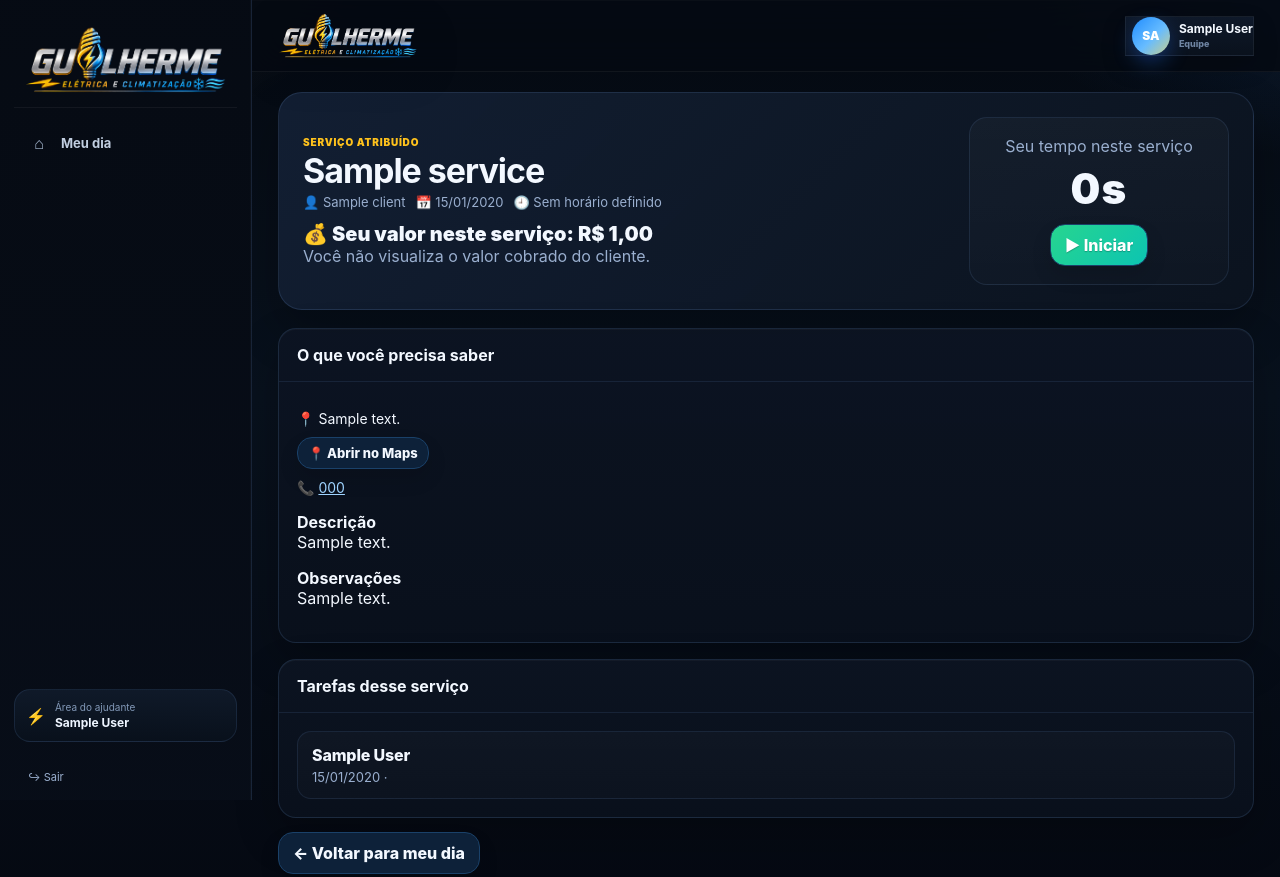
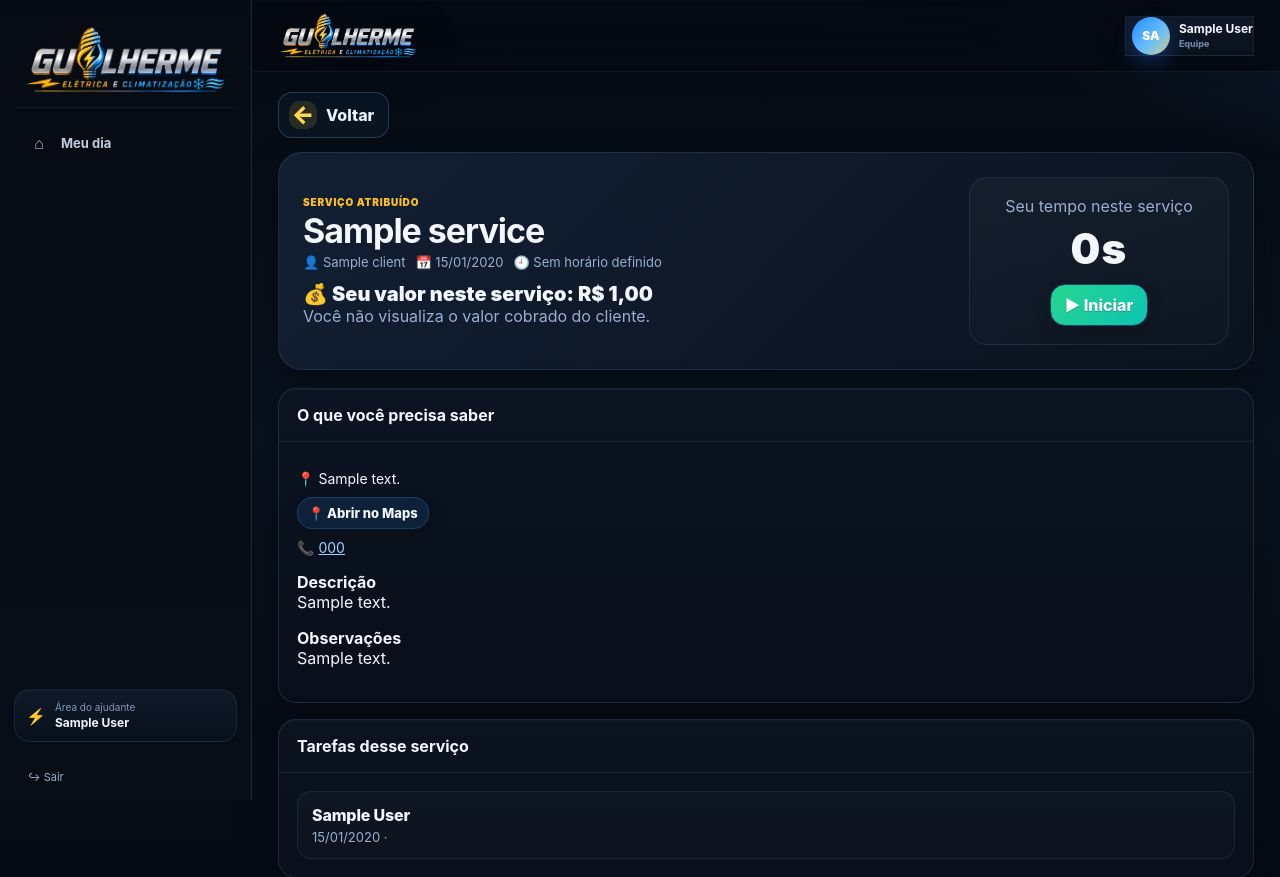
Before and after one commit to sketchJayJay/Guilherme-ELETRICISTA-APP, a Flask app: page /me/services/1 in a window 1280 px wide. Shown: the top 877 px of the page. Run offline with Flask 3, Linux system fonts and the light colour scheme; the visitor is signed in with stand-in values (Sample User, id 1); tables that the repository leaves empty hold one stand-in row (values such as "Sample post").

Commit message:
Add files via upload

```diff
--- a/static/style.css
+++ b/static/style.css
@@ -968,3 +968,55 @@ a.finance-summary-link:focus{outline:2px solid #fff;outline-offset:3px}
 @media(max-width:980px){.finance-cash-grid{grid-template-columns:repeat(2,minmax(0,1fr))}}
 @media(max-width:760px){.finance-result-strip{grid-template-columns:1fr}.finance-cash-grid{grid-template-columns:repeat(2,minmax(0,1fr))}.finance-check-line{font-size:12px}}
 @media(max-width:430px){.finance-cash-grid{grid-template-columns:1fr 1fr}.finance-summary-card strong{font-size:19px}}
+
+/* 06/10/2026 - Navegacao contextual: seta Voltar nas telas internas */
+.page-back-row{
+  display:flex;
+  align-items:center;
+  margin:0 0 14px;
+}
+.page-back-button{
+  display:inline-flex;
+  align-items:center;
+  gap:9px;
+  min-height:42px;
+  padding:8px 14px 8px 10px;
+  border:1px solid rgba(121,157,204,.28);
+  border-radius:14px;
+  background:rgba(11,24,41,.72);
+  color:#e8f1ff;
+  text-decoration:none;
+  font-weight:800;
+  line-height:1;
+  -webkit-tap-highlight-color:transparent;
+}
+.page-back-button:hover,
+.page-back-button:focus{
+  border-color:rgba(255,205,52,.62);
+  background:rgba(17,34,55,.92);
+  color:#fff;
+  outline:none;
+}
+.page-back-arrow{
+  display:inline-flex;
+  align-items:center;
+  justify-content:center;
+  width:28px;
+  height:28px;
+  border-radius:10px;
+  background:rgba(255,205,52,.13);
+  color:#ffd84d;
+  font-size:24px;
+  font-weight:900;
+  line-height:1;
+}
+@media (max-width: 760px){
+  .page-back-row{margin:0 0 10px;}
+  .page-back-button{
+    min-height:44px;
+    padding:7px 12px 7px 8px;
+    border-radius:13px;
+    font-size:14px;
+  }
+  .page-back-arrow{width:30px;height:30px;font-size:25px;}
+}
--- a/templates/base.html
+++ b/templates/base.html
@@ -80,6 +80,34 @@
 {% endif %}
 
 <div class="content premium-content">
+{% set main_pages = ['dashboard', 'agenda', 'clients', 'quotes', 'services', 'finance', 'reports', 'team', 'materials', 'settings', 'helper_dashboard'] %}
+{% set show_page_back = (request.endpoint not in main_pages and request.endpoint not in ['login', 'setup', 'logout']) or (request.endpoint == 'finance' and request.args.get('focus')) %}
+{% if show_page_back %}
+  {% if request.endpoint == 'finance' %}
+    {% set back_fallback = url_for('finance', month=request.args.get('month')) %}
+  {% elif request.endpoint and request.endpoint.startswith('service') %}
+    {% set back_fallback = url_for('services') %}
+  {% elif request.endpoint and request.endpoint.startswith('client') %}
+    {% set back_fallback = url_for('clients') %}
+  {% elif request.endpoint and request.endpoint.startswith('quote') %}
+    {% set back_fallback = url_for('quotes') %}
+  {% elif request.endpoint and request.endpoint.startswith('finance') %}
+    {% set back_fallback = url_for('finance') %}
+  {% elif request.endpoint and request.endpoint.startswith('material') %}
+    {% set back_fallback = url_for('materials') %}
+  {% elif request.endpoint and (request.endpoint.startswith('team') or request.endpoint.startswith('employee') or request.endpoint.startswith('task')) %}
+    {% set back_fallback = url_for('team') %}
+  {% elif request.endpoint and request.endpoint.startswith('helper') %}
+    {% set back_fallback = url_for('helper_dashboard') %}
+  {% else %}
+    {% set back_fallback = url_for('dashboard') %}
+  {% endif %}
+  <div class="page-back-row no-print">
+    <a class="page-back-button" href="{{ back_fallback }}" onclick="if (window.history && window.history.length > 1) { window.history.back(); return false; }" aria-label="Voltar para a tela anterior">
+      <span class="page-back-arrow" aria-hidden="true">←</span><span>Voltar</span>
+    </a>
+  </div>
+{% endif %}
 {% with messages=get_flashed_messages(with_categories=true) %}{% if messages %}<div class="flash-wrap no-print">{% for cat,msg in messages %}<div class="flash {{ cat }}">{{ msg }}</div>{% endfor %}</div>{% endif %}{% endwith %}
 {% block content %}{% endblock %}
 </div>
```
Also changed, not shown: MELHORIAS_06-10-2026_SETA_VOLTAR.md (added, +8 -0 lines).
